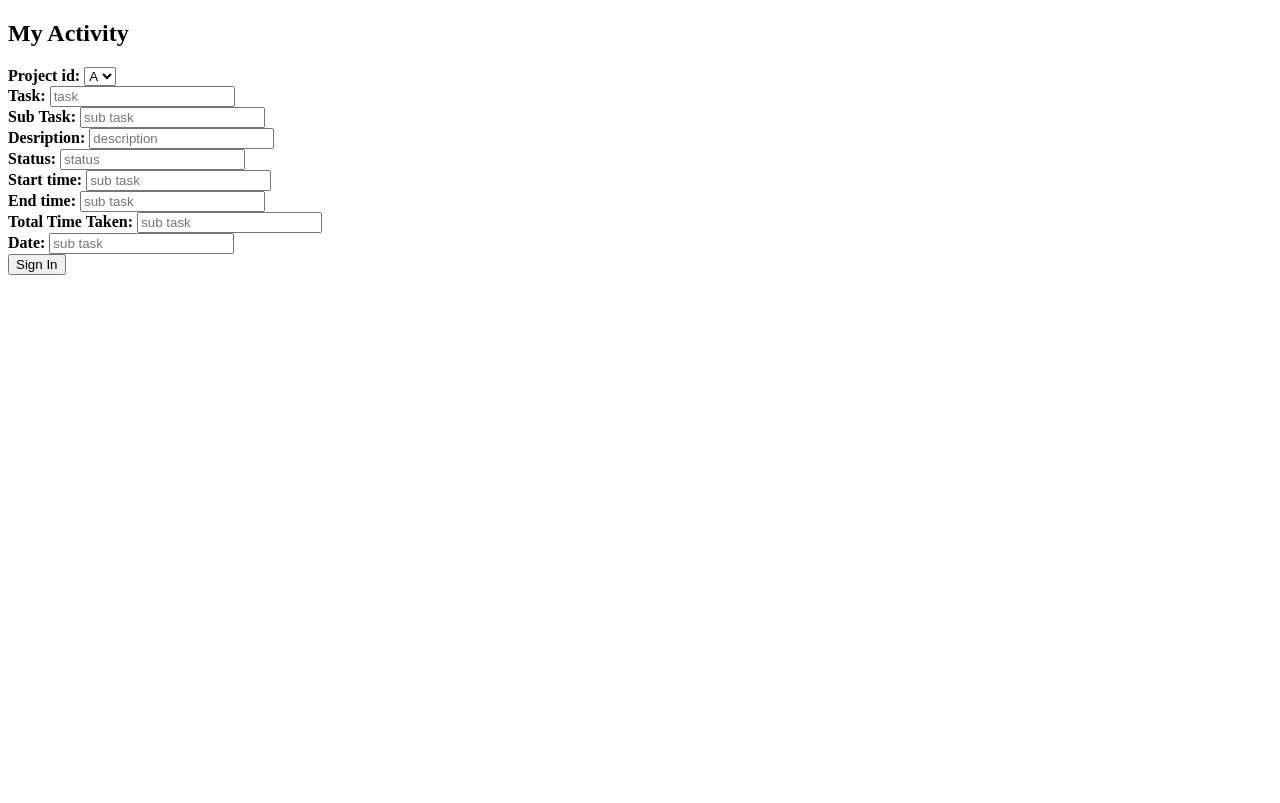
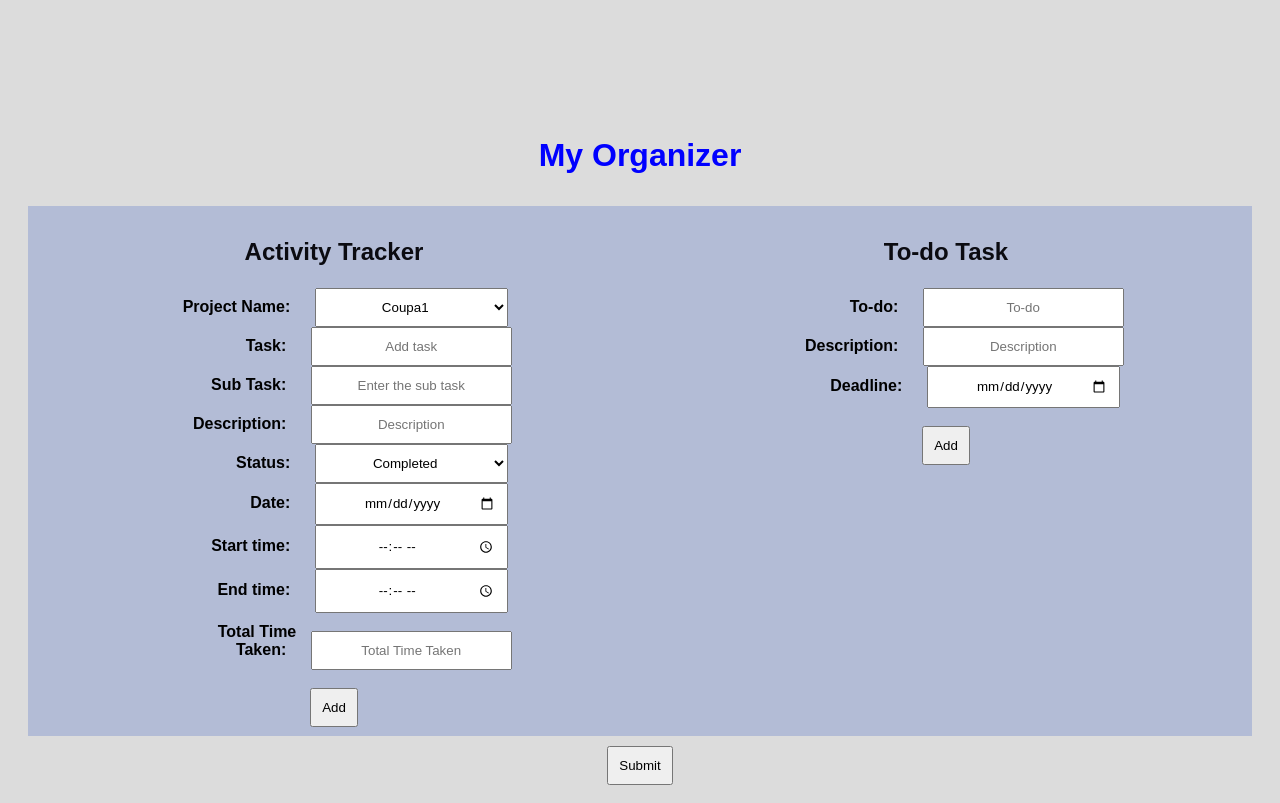
Before and after one commit to Abhishekr1512/Activity_Tracker_App, a Django app: page /myorganizer in a window 1280 px wide. Before the commit the page ends 275 px from the top, so only its background shows below. Run offline with Django 3.2, Linux system fonts and the light colour scheme.

Commit message:
Myorganizer page

```diff
--- a/templates/authentication/myorganizer.html
+++ b/templates/authentication/myorganizer.html
@@ -1,62 +1,132 @@
 <!DOCTYPE html>
 <html lang="en">
 <head>
-    <meta charset="UTF-8">
-    <meta http-equiv="X-UA-Compatible" content="IE=edge">
-    <meta name="viewport" content="width=device-width, initial-scale=1.0">
-    <title>My Activity</title>
+    <title>My Organizer</title>
+    <style>
+        * {
+            font-family: Arial;
+            padding: 10px;
+            text-align: left;
+            position: flex;
+            text-align: center;
+            box-sizing: border-box;
+        }
+
+        .column {
+            float: left;
+            width: 50%;
+            padding: 10px;
+            height: 530px;
+        }
+
+        .row:after{
+            content: "";
+            display: table;
+            clear: both;
+        }
+
+        h2 {
+            text-align: center;
+            color: rgb(11, 11, 17);
+            padding: 2px;
+        }
+
+        h1 {
+            text-align: center;
+            color: blue;
+            padding: 1px;
+        }
+
+        body {
+            margin-top: 10%;
+            padding: 0;
+            background-color:gainsboro;
+            font-family: 'Arial';
+        }
+        label{
+            display: inline-block;
+            width: 150px;
+            text-align:right;
+        }
+    </style>
 </head>
 <body>
-    <h2>My Activity</h2>
-    {% csrf_token %}
-        <label for=""><b>Project id:</b></label>
-        <select>
-            <option value="A"> A </option>
-            <option value="B"> B </option>
-            <option value="C"> C </option>
-            <option value="D"> D </option>
-        </select>
+    <h1>My Organizer</h1>
+    <div class="row">
+        <div class="column" style="background-color: rgba(120, 141, 206, 0.404);">
+            <h2>Activity Tracker</h2>
+            {% csrf_token %}
+            <label for=""><b>Project Name:</b></label>
+            <select style="width: 193px">
+                <option value="A"> Coupa1 </option>
+                <option value="B"> Coupa2 </option>
+                <option value="C"> Coupa3 </option>
+                <option value="D"> Coupa4 </option>
+                <option value="D"> Coupa5 </option>
+            </select>
+            <br>
 
+            <label for=""><b>Task:</b></label>
+            <input type="Add task" id="task" name="Add task" placeholder="Add task" required>
+            <br>
 
-        <br>
+            <label for=""><b>Sub Task:</b></label>
+            <input type="Enter the sub task" id="sub task" name="Enter the sub task" placeholder="Enter the sub task" required>
+            <br>
 
-        <label for=""><b>Task:</b></label>
-        <input type="task" id="task" name="task" placeholder="task" required>
-        <br>
+            <label for=""><b>Description:</b></label>
+            <input type="description" id="description" name="description" placeholder="Description" required>
+            <br>
 
-        <label for=""><b>Sub Task:</b></label>
-        <input type="sub task" id="sub task" name="sub task" placeholder="sub task" required>
-        <br>
+            <label for=""><b>Status:</b></label>
+            <select style="width: 193px">
+                <option value="A"> Completed </option>
+                <option value="B"> Inprogress </option>
+                <option value="C"> Onhold </option>
+            </select>
+            <br>
 
-        <label for=""><b>Desription:</b></label>
-        <input type="description" id="description" name="description" placeholder="description" required>
-        <br>
+            <label for=""><b>Date:</b></label>
+            <input type="date" name="date" id="date" style="width: 193px" required>
+            <br>
 
-        <label for=""><b>Status:</b></label>
-        <input type="status" id="status" name="status" placeholder="status" required>
-        <br>
+            <label for="appt"><b>Start time:</b></label>
+            <input type="time" id="appt" name="appt" style="width: 193px" required>
+            <br>
 
-        <label for=""><b>Start time:</b></label>
-        <input type="sub task" id="sub task" name="sub task" placeholder="sub task" required>
-        <br>
+            <label for=""><b>End time:</b></label>
+            <input type="time" name="appt" id="appt" style="width: 193px" required>
 
-        <label for=""><b>End time:</b></label>
-        <input type="sub task" id="sub task" name="sub task" placeholder="sub task" required>
-        <br>
+            <br>
 
-        <label for=""><b>Total Time Taken:</b></label>
-        <input type="sub task" id="sub task" name="sub task" placeholder="sub task" required>
-        <br>
+            <label for=""><b>Total Time Taken:</b></label>
+            <input type="Total Time Taken" id="Total Time Taken" name="Total Time Taken" placeholder="Total Time Taken" required>
+            <br>
+            <br>
 
-        <label for=""><b>Date:</b></label>
-        <input type="sub task" id="sub task" name="sub task" placeholder="sub task" required>
-        <br>
+            <button type="add">Add</button>
+            <br>
+        </div>
+        <div class="column" style="background-color: rgba(120, 141, 206, 0.404);">
+            <h2>To-do Task</h2>
+            {% csrf_token %}
+            <label for=""><b>To-do:</b></label>
+            <input type="To-do" id="To-do" name="To-do" placeholder="To-do">
+            <br>
 
+            <label for=""><b>Description:</b></label>
+            <input type="Description" id="To-do Description" name="Description" placeholder="Description">
+            <br>
 
-
-        <button type="submit">Sign In</button>
-        <br>
-
+            <label for=""><b>Deadline:</b></label>
+            <input type="date" name="Deadline date" id="Deadline date"style="width: 193px" >
+            <br>
+            <br>
+            <button type="add">Add</button>
+            <br>
+        </div>
+    </div>
+    <button type="submit">Submit</button>
     </form>
 </body>
 </html>
```
